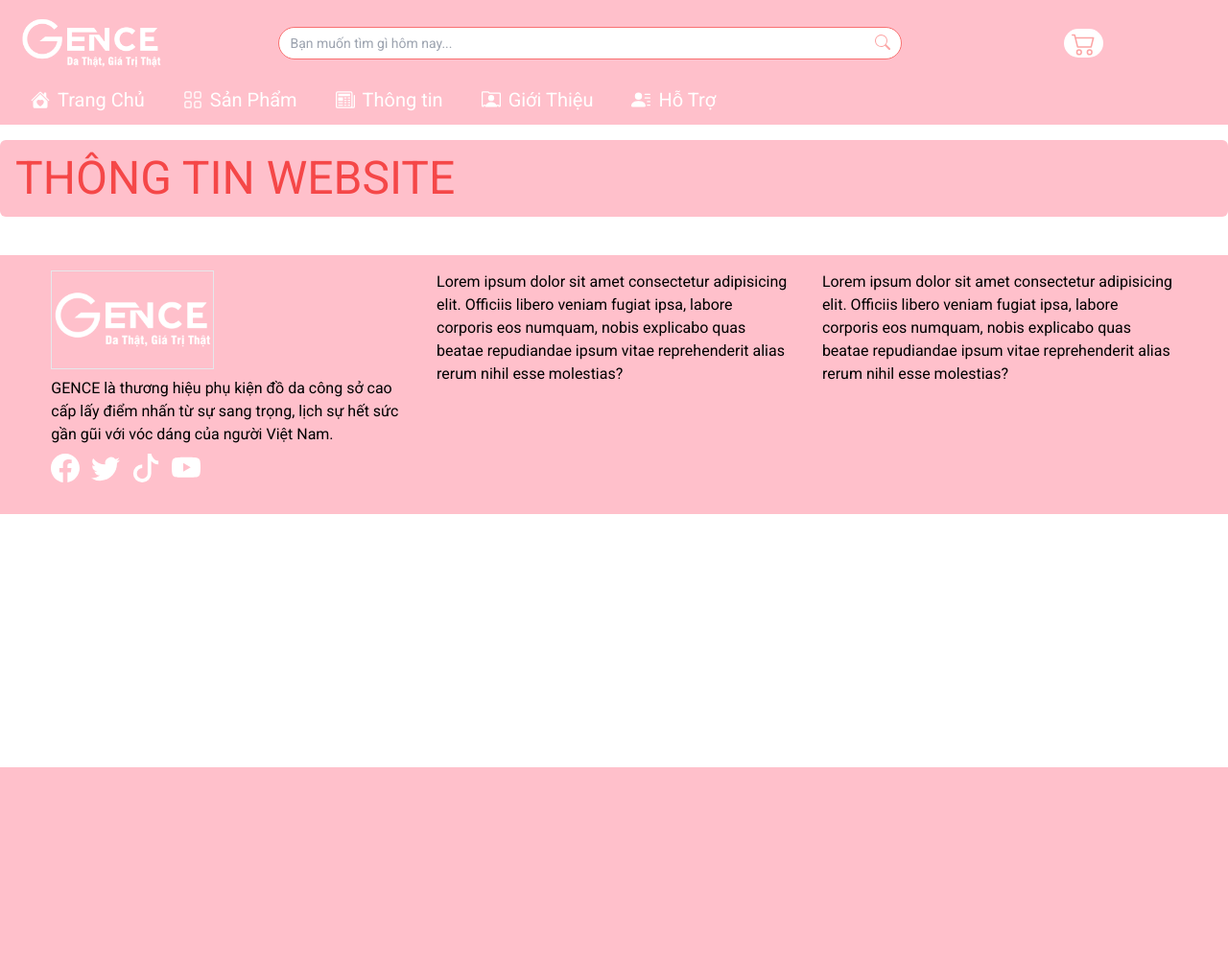
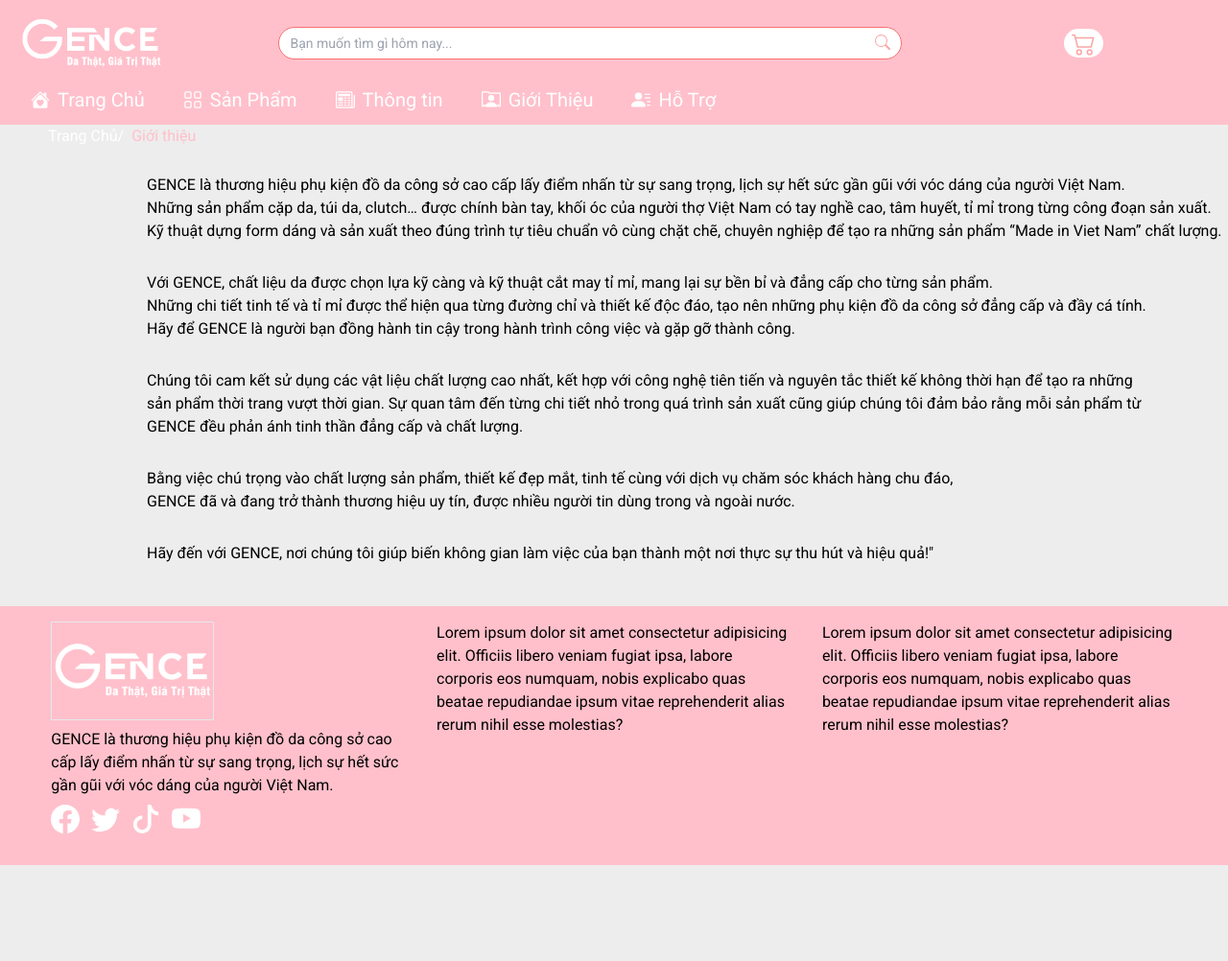
Before and after one commit to Dungnv0106/du-an1, a PHP site: page /index.php?act=information in a window 1280 px wide; the page is wider, and only the part inside the window is pictured. Shown: that part at 96% size. Before the commit the page ends 800 px from the top of that part, so only its background shows below. Run offline with PHP 8.4, Linux system fonts and the light colour scheme; data comes from the database, SQL or seed files in the repository; some libraries are stand-ins or nearby versions.

Commit message:
Update information.php

```diff
--- a/view/information.php
+++ b/view/information.php
@@ -1 +1,65 @@
-<p class="mt-4 p-4 text-5xl text-[#F54748] bg-[#FFC0CB] rounded-md">THÔNG TIN WEBSITE</p>
+<style>
+        body {
+    font-family: 'Roboto', sans-serif;
+    background-color: rgba(145, 144, 148, 0.16);
+}
+
+.gioithieu h1{
+     margin-left: 50px;
+        }
+.gioithieu div p{
+     width: 100%;
+     text-align: justify;
+     margin: auto;
+     margin-left: 150px;
+     padding: 3px;
+     font-size: 16px;
+     color: black;
+        }
+/* ... các CSS khác ... */
+
+/* Footer CSS */
+
+     </style>
+
+<body>
+    <!-- <img src="../asset/images/logo.webp" alt=""> -->
+
+
+        </header>
+        <div class="gioithieu">
+            <h1> <a href="index.html" class="flex space-x-2 items-center">
+                <span style="color: white;">Trang Chủ/</span>
+                <span style="color: pink;">Giới thiệu</span>
+            </a>
+        </h1><br>
+           <div>
+            <p>
+             GENCE là thương hiệu phụ kiện đồ da công sở cao cấp lấy điểm nhấn từ sự sang trọng, lịch sự hết sức gần gũi với vóc dáng của người Việt Nam.<br>
+             Những sản phẩm cặp da, túi da, clutch… được chính bàn tay, khối óc của người thợ Việt Nam có tay nghề cao, tâm huyết, tỉ mỉ trong từng công đoạn sản xuất.<br>
+             Kỹ thuật dựng form dáng và sản xuất theo đúng trình tự tiêu chuẩn vô cùng chặt chẽ, chuyên nghiệp để tạo ra những sản phẩm “Made in Viet Nam” chất lượng.
+            </p><br>
+           <p>
+            Với GENCE, chất liệu da được chọn lựa kỹ càng và kỹ thuật cắt may tỉ mỉ, mang lại sự bền bỉ và đẳng cấp cho từng sản phẩm.<br>
+            Những chi tiết tinh tế và tỉ mỉ được thể hiện qua từng đường chỉ và thiết kế độc đáo, tạo nên những phụ kiện đồ da công sở đẳng cấp và đầy cá tính.<br>
+            Hãy để GENCE là người bạn đồng hành tin cậy trong hành trình công việc và gặp gỡ thành công.
+           </p>
+           <br>
+           <p>
+            Chúng tôi cam kết sử dụng các vật liệu chất lượng cao nhất, kết hợp với công nghệ tiên tiến và nguyên tắc thiết kế không thời hạn để tạo ra những<br>
+             sản phẩm thời trang vượt thời gian. Sự quan tâm đến từng chi tiết nhỏ trong quá trình sản xuất cũng giúp chúng tôi đảm bảo rằng mỗi sản phẩm từ <br>
+            GENCE đều phản ánh tinh thần đẳng cấp và chất lượng.
+           </p>
+           <br>
+           <p>
+            Bằng việc chú trọng vào chất lượng sản phẩm, thiết kế đẹp mắt, tinh tế cùng với dịch vụ chăm sóc khách hàng chu đáo,<br>
+            GENCE đã và đang trở thành thương hiệu uy tín, được nhiều người tin dùng trong và ngoài nước.
+           </p>
+           <br>
+           <p>
+            Hãy đến với GENCE, nơi chúng tôi giúp biến không gian làm việc của bạn thành một nơi thực sự thu hút và hiệu quả!"
+           </p>
+    </div>
+        </div>
+</body>
+</html>
```
